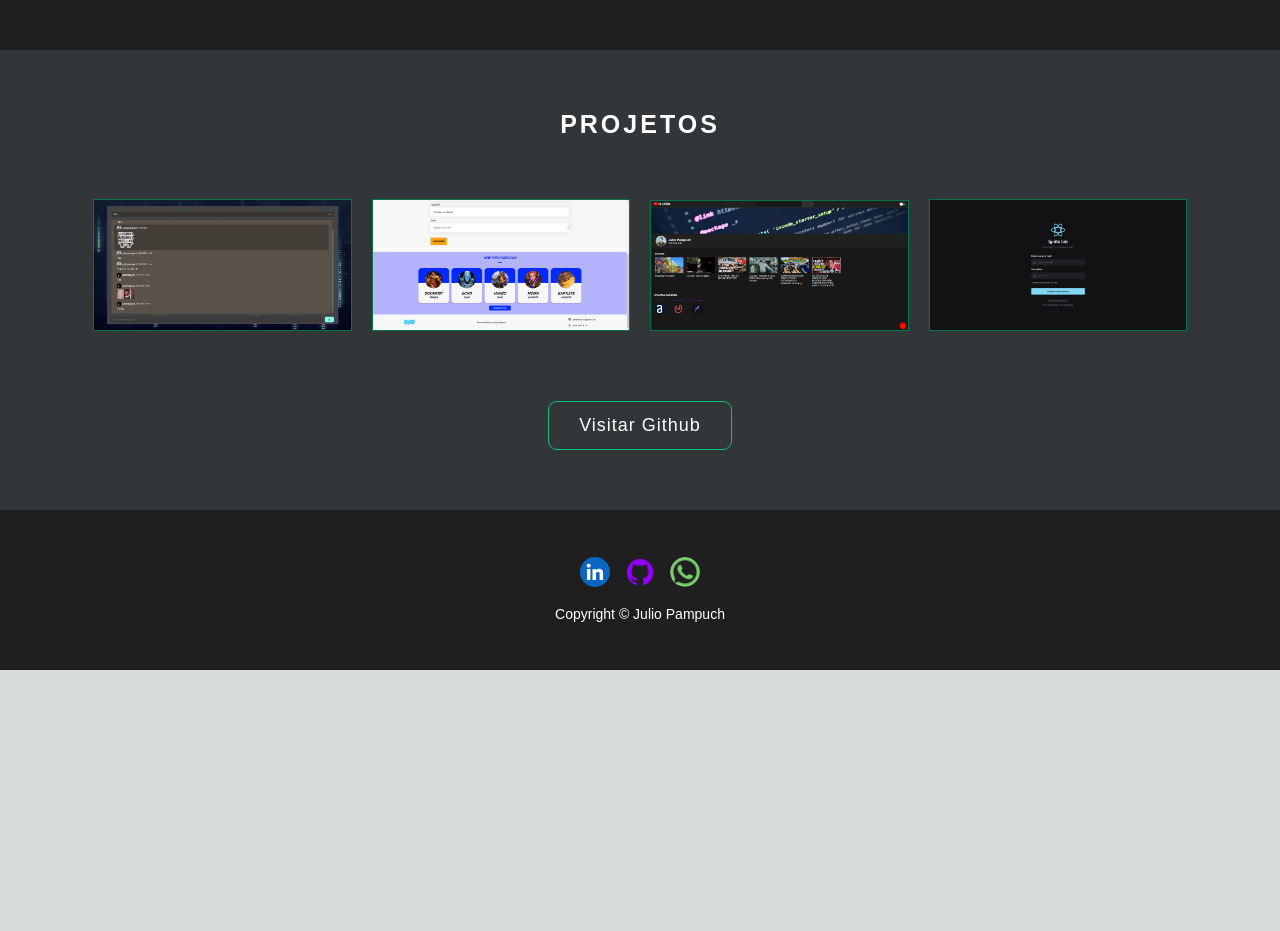
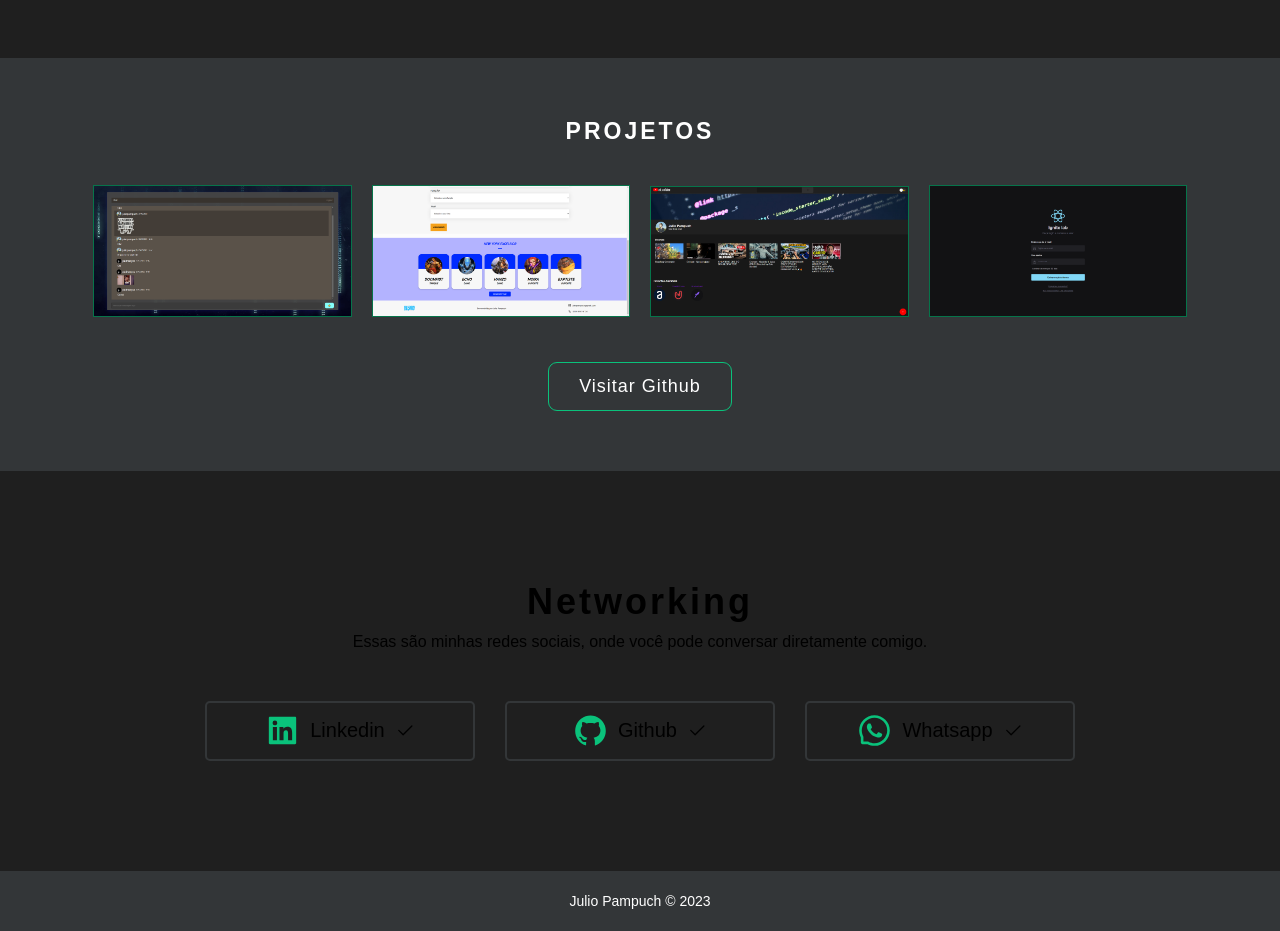
Before and after one commit to JulioPampuch/Portfolio-JulioPampuch, a Next.js app: page / in a window 1280 px wide. Shown: the part 1308-2239 px from the top of the page. Before the commit the page ends 1978 px from the top, so only its background shows below. Built offline with nearby package versions, Linux system fonts and the light colour scheme.

Commit message:
created networking component

```diff
--- a/pages/_app.js
+++ b/pages/_app.js
@@ -44,7 +44,6 @@ const theme = {
 }
 
 function ProviderWrapper(props) {
-
   return (
     <ColorModeProvider>
       {props.children}
@@ -53,7 +52,6 @@ function ProviderWrapper(props) {
 }
 
 function MyApp({ Component, pageProps }) {
-
   const context = useContext(ColorModeContext)
   return (
     <ThemeProvider theme={theme[context.mode]}>
@@ -63,7 +61,6 @@ function MyApp({ Component, pageProps }) {
 }
 
 export default function App(props) {
-
   return (
     <ProviderWrapper>
       <MyApp {...props} />
--- a/pages/index.js
+++ b/pages/index.js
@@ -7,6 +7,7 @@ import AboutMe from '../src/components/AboutMe'
 import Projects from '../src/components/Projects'
 import Footer from '../src/components/Footer'
 import Networking from '../src/components/Networking'
+import { Html } from 'next/document'
 
 const inter = Inter({ subsets: ['latin'] })
 
--- a/src/components/AboutMe/index.js
+++ b/src/components/AboutMe/index.js
@@ -7,6 +7,7 @@ import { TbBrandJavascript, TbBrandNextjs } from 'react-icons/tb'
 import { SiStyledcomponents } from 'react-icons/si'
 import { AiFillHtml5, AiFillGithub } from 'react-icons/ai'
 import { RxDoubleArrowRight} from 'react-icons/rx'
+import Title from "../Title";
 
 
 
@@ -51,7 +52,7 @@ const skills = [
 const AboutMe = () => {
   return (
     <StyledAbout id="sobre">
-      <h2>Sobre mim</h2>
+      <Title title="Sobre mim"/>
       <div className="image">
         <img src="/images/julio.png" alt="profile picture" />
       </div>
@@ -97,12 +98,6 @@ const StyledAbout = styled.section`
   padding: 60px 90px;
 
   h2 {
-    font-size: 25px;
-    width: 100%;
-    letter-spacing: 3px;
-    text-transform: uppercase;
-    text-align: center;
-    margin-bottom: 30px;
   }
 
 
--- a/src/components/Footer/index.js
+++ b/src/components/Footer/index.js
@@ -3,20 +3,15 @@ import styled from "styled-components"
 const Footer = () => {
   return (
     <StyledFooter id="fale-comigo">
-      <div>
-        <a href="https://www.linkedin.com/in/julio-pampuch/" target="_blank"><img src="/images/linkedin.png" alt="linkedin" /></a>
-        <a href="https://github.com/JulioPampuch" target="_blank"><img src="/images/github.png" alt="github" /></a>
-        <a href="https://wa.me/41991478134" target="_blank"><img src="/images/whats.png" alt="whatsapp" /></a>
-      </div>
-      <p>Copyright © Julio Pampuch</p>
+      <p>Julio Pampuch © 2023</p>
     </StyledFooter>
   )
 }
 
 const StyledFooter = styled.footer`
-  background-color: ${({theme}) => theme.neutrals['nivel10']};
+  background-color: ${({theme}) => theme.neutrals['nivel9']};
   color: ${({theme}) => theme.neutrals['text']};
-  height: 20vh;
+  height: 7.5vh;
 
   display: flex;
   flex-direction: column;
--- a/src/components/Header/index.js
+++ b/src/components/Header/index.js
@@ -1,7 +1,5 @@
-import { useState } from 'react'
 import styled from 'styled-components'
 import appConfig from '../../../config.json'
-import DarkModeSwitch from '../darkMode'
 import SideBar from '../SidebarMobile'
 
 const Header = () => {
@@ -14,7 +12,7 @@ const Header = () => {
           <li><a href='#home'>Home</a></li>
           <li><a href='#sobre'>Sobre</a></li>
           <li><a href='#projetos'>Projetos</a></li>
-          <li><a href='#fale-comigo'>Fale comigo</a></li>
+          <li><a href='#networking'>Fale comigo</a></li>
         </ul>
         <div className='sidebar'>
           <SideBar/>
--- a/src/components/Main/index.js
+++ b/src/components/Main/index.js
@@ -58,8 +58,8 @@ const StyledMain = styled.section`
   }
 
   .description {
-    width: 85%;
-    font-size: 18px;
+    width: 70%;
+    font-size: 17px;
     margin: 10px 0;
   }
 
--- a/src/components/Networking/index.js
+++ b/src/components/Networking/index.js
@@ -1,8 +1,86 @@
+import appConfig from '../../../config.json'
+import styled from "styled-components"
+import Title from "../Title"
+import { AiFillLinkedin, AiFillGithub, AiOutlineWhatsApp } from 'react-icons/ai';
+import { BsCheck2 } from 'react-icons/bs';
+
 const Networking = () => {
   return (
     <>
+      <NetworkingStyled id="networking">
+        <Title title="Networking" />
+        <p className='description'>Essas são minhas redes sociais, onde você pode conversar diretamente comigo.</p>
+        <div className="socialMedia">
+          <a href="https://www.linkedin.com/in/julio-pampuch/" target="_blank">
+            <AiFillLinkedin size={35} className="icon" />
+            <p>Linkedin</p>
+            <BsCheck2 size={20}/>
+          </a>
+          <a href="https://github.com/JulioPampuch" target="_blank">
+            <AiFillGithub size={35} className="icon" />
+            <p>Github</p>
+            <BsCheck2 size={20}/>
+          </a>
+          <a href="https://api.whatsapp.com/send/?phone=41991478134&text&type=phone_number&app_absent=0" target="_blank">
+            <AiOutlineWhatsApp size={35} className="icon" />
+            <p>Whatsapp</p>
+            <BsCheck2 size={20}/>
+          </a>
+        </div>
+      </NetworkingStyled>
     </>
   )
 }
 
+const NetworkingStyled = styled.section`
+background-color: ${({ theme }) => theme.neutrals['nivel10']};
+  display: flex;
+  align-items: center;
+  justify-content: center;
+  flex-direction: column;
+
+  padding: 110px 0;
+
+  h2 {
+    text-transform: none;
+    font-size: 36px;
+    margin-bottom: 10px;
+  }
+
+  .socialMedia {
+    display: flex;
+    gap: 30px;
+    margin-top: 50px;
+  }
+
+  .socialMedia a {
+    width: 270px;
+    height: 60px;
+
+    display: flex;
+    align-items: center;
+    justify-content: center;
+    gap: 10px;
+
+    border: 2px solid ${({ theme }) => theme.neutrals['nivel9']};
+    border-radius: 5px;
+
+    transition: 0.25s;
+  }
+
+  .socialMedia a p {
+    font-size: 20px;
+  }
+
+  .socialMedia a:hover {
+    scale: 1.075;
+  }
+
+  .icon {
+    color: ${appConfig.colors.primary['500']};
+  }
+
+
+`
+
 export default Networking
--- a/src/components/Projects/index.js
+++ b/src/components/Projects/index.js
@@ -1,10 +1,11 @@
 import styled from 'styled-components'
 import appConfig from '../../../config.json'
+import Title from '../Title'
 
 const Projects = () => {
   return (
     <StyledProjects id='projetos'>
-      <h2>Projetos</h2>
+      <Title title="Projetos" />
       {appConfig.projects.map((project) => {
         return (
           <div href={project.linkSite} target='_blank' className='card' key={project.name}>
@@ -30,19 +31,11 @@ const StyledProjects = styled.section`
   justify-content: center;
   align-items: center;
   flex-wrap: wrap;
-  gap: 20px;
+  gap: 0 20px;
   color: ${({ theme }) => theme.neutrals['text']};
 
   margin: 0 auto;
   padding: 60px 90px;
-
-  h2 {
-    width: 90%;
-    font-size: 25px;
-    letter-spacing: 3px;
-    text-transform: uppercase;
-    text-align: center;
-  }
 
   .card {
     position: relative;
@@ -53,10 +46,9 @@ const StyledProjects = styled.section`
     flex-direction: column;
     align-items: center;
     gap: 20px;
+    margin-bottom: 35px;
 
-    margin: 40px 0;
-
-    border: 1px solid ${appConfig.colors.primary['700']}
+    border: 1px solid ${appConfig.colors.primary['700']};
   }
 
   .card:hover {
@@ -90,6 +82,8 @@ const StyledProjects = styled.section`
     display: flex;
     align-items: center;
     gap: 10px;
+
+    transition: 0.5s;
   }
 
   .visitButton {
--- a/src/components/SidebarMobile/index.js
+++ b/src/components/SidebarMobile/index.js
@@ -25,7 +25,7 @@ const SideBar = () => {
               <li><AiOutlineHome /><a href='#home'>Home</a></li>
               <li><AiOutlineQuestionCircle /><a href='#sobre'>Sobre</a></li>
               <li><AiOutlineFundProjectionScreen /><a href='#projetos'>Projetos</a></li>
-              <li><AiOutlineContacts /><a href='#fale-comigo'>Contato</a></li>
+              <li><AiOutlineContacts /><a href='#networking'>Contato</a></li>
             </ul>
           </div>
         </>
--- /dev/null
+++ b/src/components/Title.js
@@ -0,0 +1,18 @@
+import styled from "styled-components"
+
+const Title = (props) => {
+  return (
+    <TitleStyled>{props.title}</TitleStyled>
+  )
+}
+
+const TitleStyled = styled.h2`
+    width: 90%;
+    font-size: 23px;
+    letter-spacing: 3px;
+    text-transform: uppercase;
+    text-align: center;
+    margin-bottom: 40px;
+`
+
+export default Title
--- a/styles/globals.css
+++ b/styles/globals.css
@@ -78,6 +78,7 @@
   padding: 0;
   margin: 0;
   font-family: 'Nunito', Sans-serif;
+  scroll-behavior: smooth;
 }
 
 html,
```
